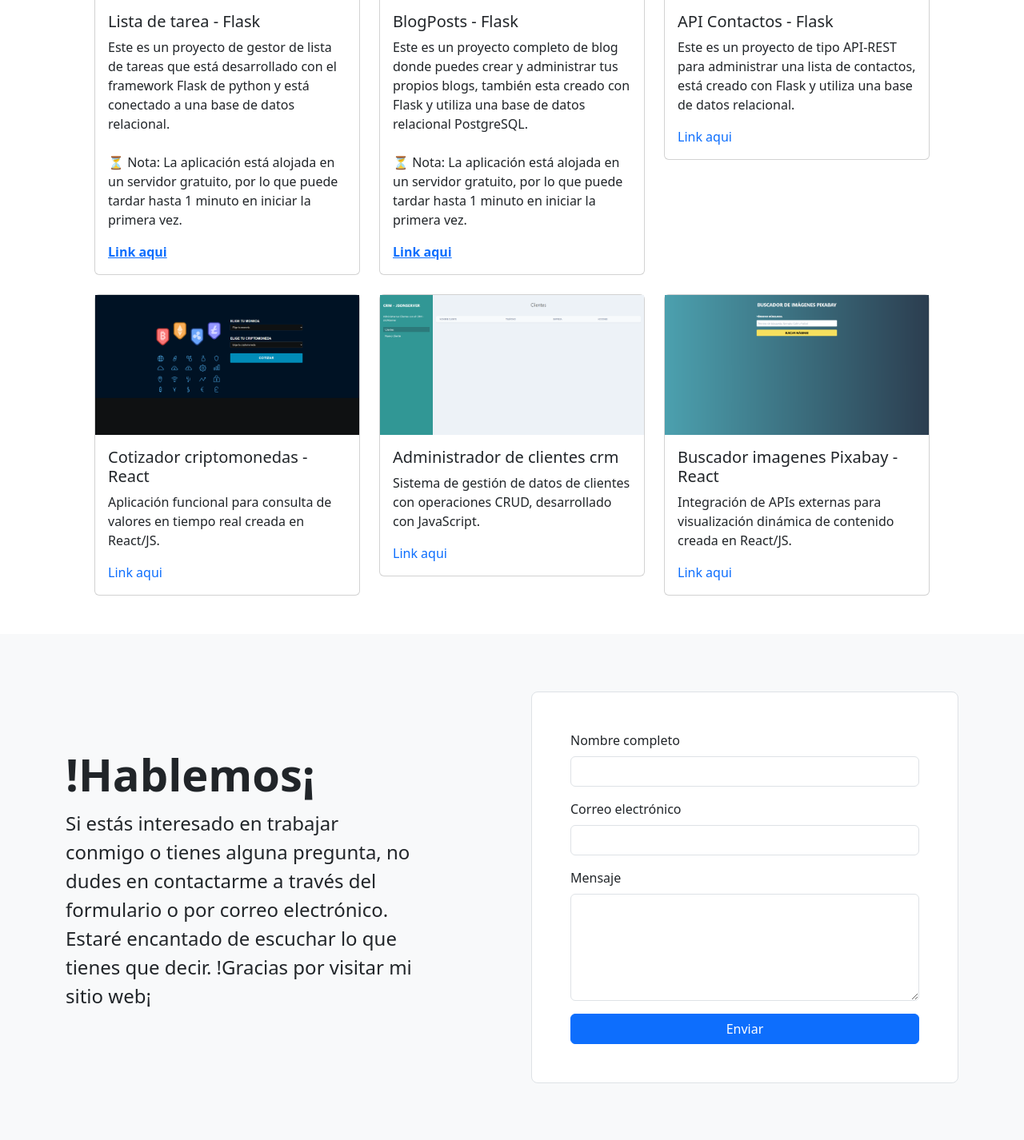
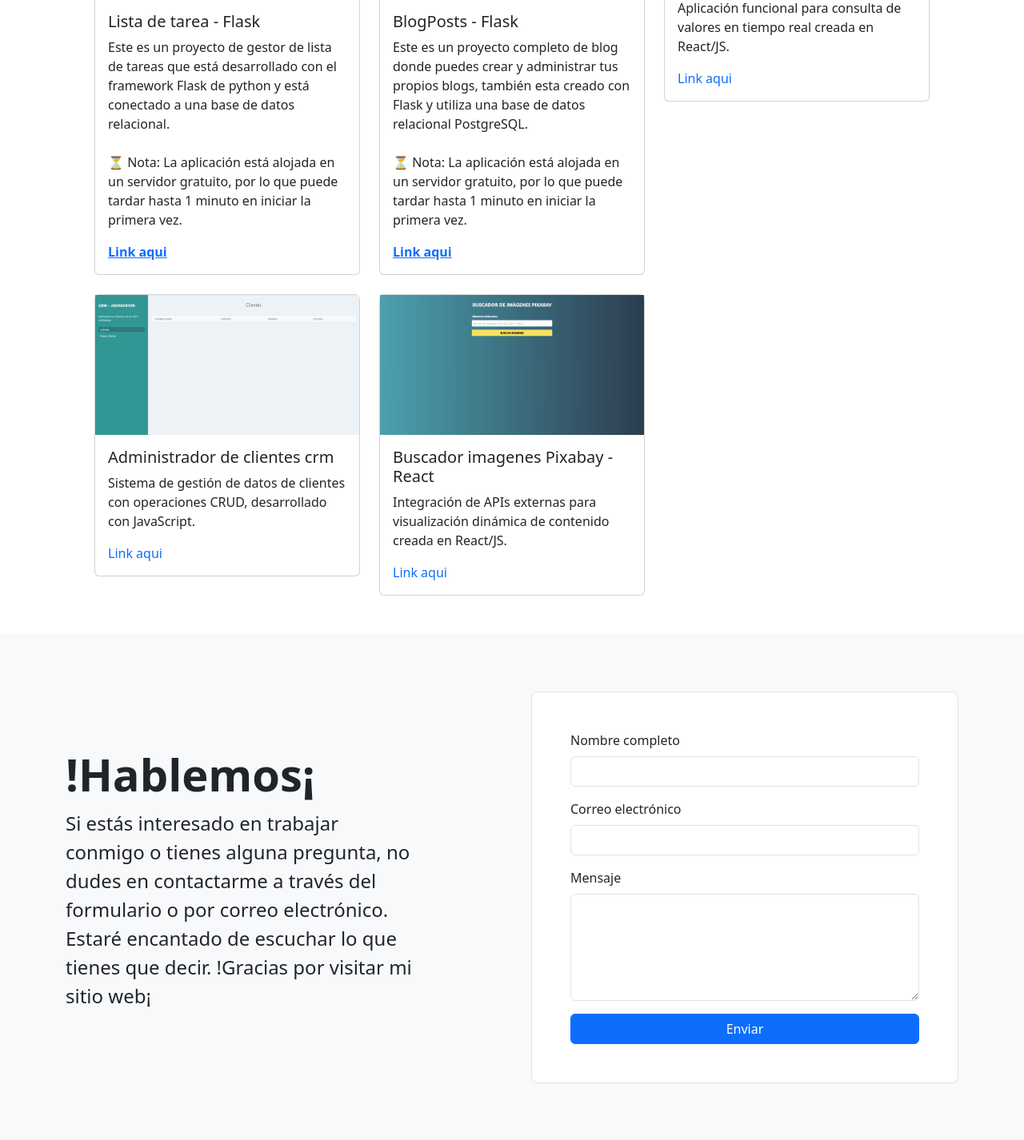
Before and after one commit to julianmoreno263/portfolioPython, a Flask app: page / in a window 1280 px wide. Shown: the part 1171-2597 px from the top of the page at 80% size. Run offline with Flask 3, Linux system fonts and the light colour scheme; some libraries are stand-ins or nearby versions.

Commit message:
actualizando portfolio

```diff
--- a/templates/portfolio.html
+++ b/templates/portfolio.html
@@ -49,25 +49,6 @@
         <!-- tercer proyecto -->
         <div class="col">
             <div class="card">
-                <img class="d-block mx-lg-auto img-fluid" src="{{ url_for('static', filename='img/api-contact.png')}}" alt="imagen del proyecto">
-
-                <div class="card-body">
-                    <h5 class="card-title">API Contactos - Flask</h5>
-                    <p class="card-text">Este es un proyecto de tipo API-REST para administrar una lista de contactos, está
-                        creado con Flask y utiliza una base de datos relacional.
-                    </p>
-                    <a href="http://" class="nav-link text-primary">Link aqui</a>
-
-                </div>
-
-            </div>
-        </div>
-
-        <!-- Agrega mas proyectos si lo deseas -->
-
-        <!-- cuarto proyecto -->
-        <div class="col">
-            <div class="card">
                 <img class="d-block mx-lg-auto img-fluid" src="{{ url_for('static', filename='img/cotizador.png')}}" alt="imagen del proyecto">
 
                 <div class="card-body">
@@ -82,7 +63,7 @@
         </div>
 
 
-        <!-- quinto proyecto -->
+        <!-- cuarto proyecto -->
         <div class="col">
             <div class="card">
                 <img class="d-block mx-lg-auto img-fluid" src="{{ url_for('static', filename='img/crm.png')}}" alt="imagen del proyecto">
@@ -98,7 +79,7 @@
         </div>
 
 
-        <!-- sexto proyecto -->
+        <!-- quinto proyecto -->
         <div class="col">
             <div class="card">
                 <img class="d-block mx-lg-auto img-fluid" src="{{ url_for('static', filename='img/buscador-imagenes.png')}}" alt="imagen del proyecto">
```
